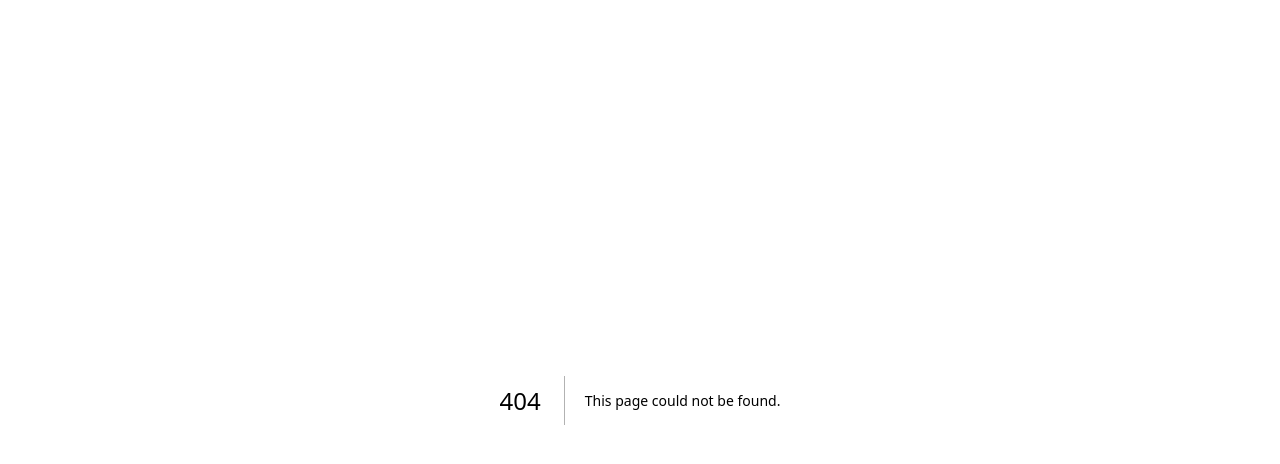
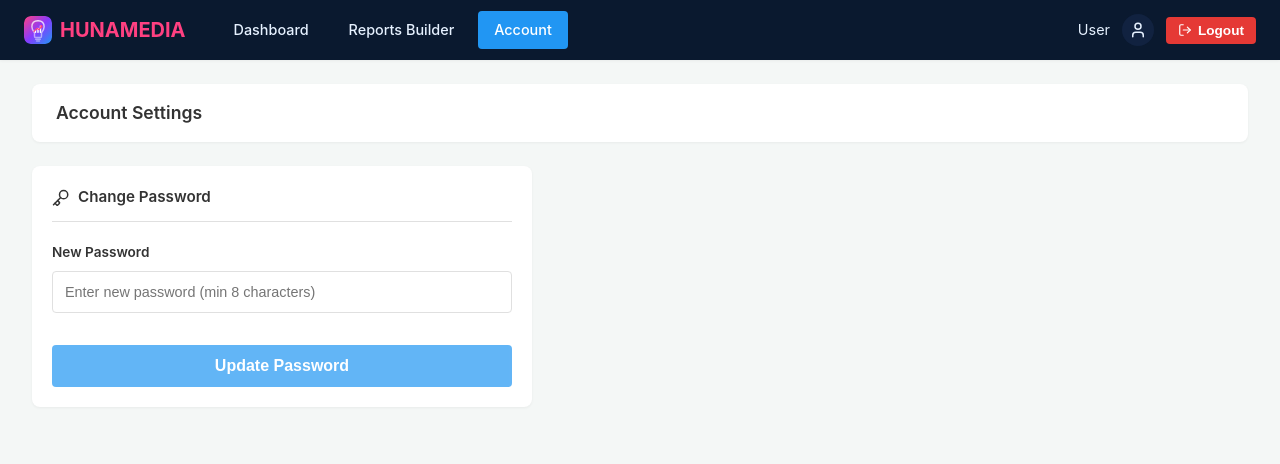
Before and after one commit to hdthao/ureka, a Next.js app: page /account in a window 1280 px wide. Before the commit this address had no page. Shown: the top 464 px of the page. Built offline with nearby package versions, Linux system fonts and the light colour scheme; no server answers; sample sign-in values are in the browser's storage.

Commit message:
feat: add account page and change password functionality

```diff
--- /dev/null
+++ b/src/app/(dashboard)/account/page.jsx
@@ -0,0 +1,89 @@
+"use client";
+
+import { useState } from 'react';
+import { changePasswordAction } from '../../actions';
+import { Key } from 'lucide-react';
+
+export default function AccountPage() {
+  const [password, setPassword] = useState('');
+  const [loading, setLoading] = useState(false);
+  const [message, setMessage] = useState('');
+  const [error, setError] = useState('');
+
+  const handleChangePassword = async (e) => {
+    e.preventDefault();
+    if (password.length < 8) {
+      setError('Password must be at least 8 characters long.');
+      setMessage('');
+      return;
+    }
+
+    setLoading(true);
+    setError('');
+    setMessage('');
+
+    try {
+      const res = await changePasswordAction(password);
+      if (res.status) {
+        setMessage('Password changed successfully.');
+        setPassword('');
+      } else {
+        setError(res.error || 'Failed to change password.');
+      }
+    } catch (err) {
+      setError('System error. Please try again.');
+    } finally {
+      setLoading(false);
+    }
+  };
+
+  return (
+    <div className="main-content">
+      <div className="page-header">
+        <h1 className="page-title">Account Settings</h1>
+      </div>
+
+      <div className="chart-section" style={{ maxWidth: '500px' }}>
+        <div className="chart-header" style={{ display: 'flex', alignItems: 'center', gap: '8px' }}>
+          <Key size={18} />
+          Change Password
+        </div>
+
+        {message && (
+          <div style={{ backgroundColor: '#e8f5e9', color: '#2e7d32', padding: '12px', borderRadius: '4px', marginBottom: '16px', fontSize: '0.85rem', fontWeight: '500' }}>
+            {message}
+          </div>
+        )}
+
+        {error && (
+          <div className="login-error" style={{ marginBottom: '16px' }}>
+            {error}
+          </div>
+        )}
+
+        <form onSubmit={handleChangePassword} className="login-form">
+          <div className="form-group">
+            <label>New Password</label>
+            <input
+              type="password"
+              value={password}
+              onChange={(e) => setPassword(e.target.value)}
+              placeholder="Enter new password (min 8 characters)"
+              required
+              minLength={8}
+            />
+          </div>
+
+          <button
+            type="submit"
+            className="login-btn"
+            disabled={loading || password.length < 8}
+            style={{ marginTop: '16px' }}
+          >
+            {loading ? 'Updating...' : 'Update Password'}
+          </button>
+        </form>
+      </div>
+    </div>
+  );
+}
--- a/src/app/(dashboard)/layout.jsx
+++ b/src/app/(dashboard)/layout.jsx
@@ -77,6 +77,13 @@ export default function DashboardLayout({ children }) {
           >
             Reports Builder
           </Link>
+          <Link
+            href="/account"
+            className={`nav-item ${pathname === '/account' ? 'active' : ''}`}
+            onClick={() => setMenuOpen(false)}
+          >
+            Account
+          </Link>
         </nav>
 
         <div className="user-profile" style={{ display: 'flex', alignItems: 'center', gap: '12px' }}>
--- a/src/app/actions.js
+++ b/src/app/actions.js
@@ -479,3 +479,29 @@ export async function deleteReportAction(reportId) {
     return { status: false, error: err.message === 'Unauthorized' ? 'Session expired. Please log in again.' : err.message };
   }
 }
+
+// Server Action: Change user password
+export async function changePasswordAction(newPassword) {
+  try {
+    if (!newPassword || newPassword.length < 8) {
+      return { status: false, error: 'Password must be at least 8 characters long.' };
+    }
+
+    await connectDB();
+    const userId = await getCurrentUserId();
+
+    // Hash the new password
+    const salt = await bcrypt.genSalt(10);
+    const hashedPassword = await bcrypt.hash(newPassword, salt);
+
+    const user = await User.findByIdAndUpdate(userId, { password: hashedPassword });
+    if (!user) {
+      return { status: false, error: 'User not found.' };
+    }
+
+    return { status: true };
+  } catch (err) {
+    console.error("Error in changePasswordAction:", err.message);
+    return { status: false, error: err.message === 'Unauthorized' ? 'Session expired. Please log in again.' : err.message };
+  }
+}
```
